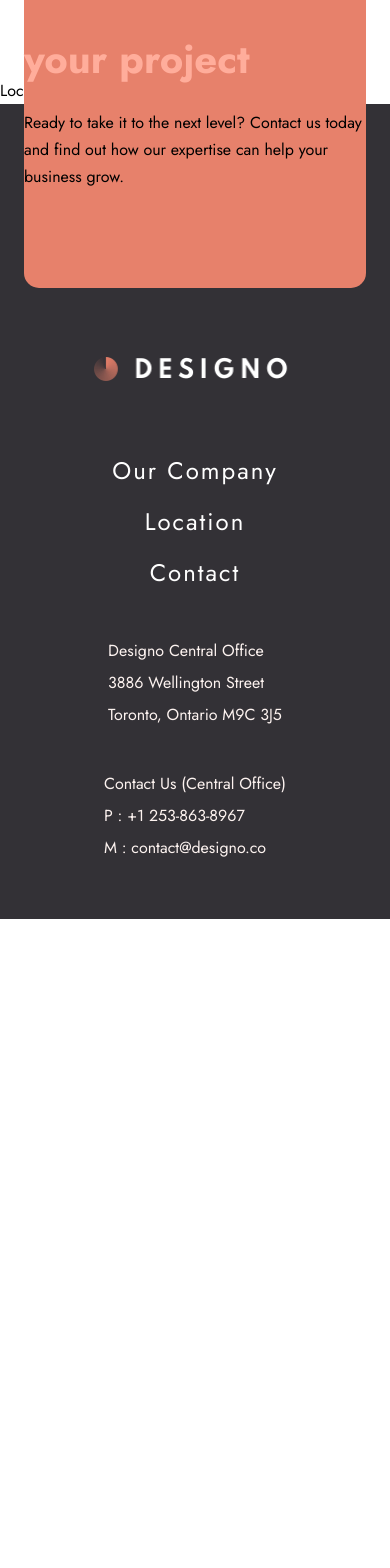
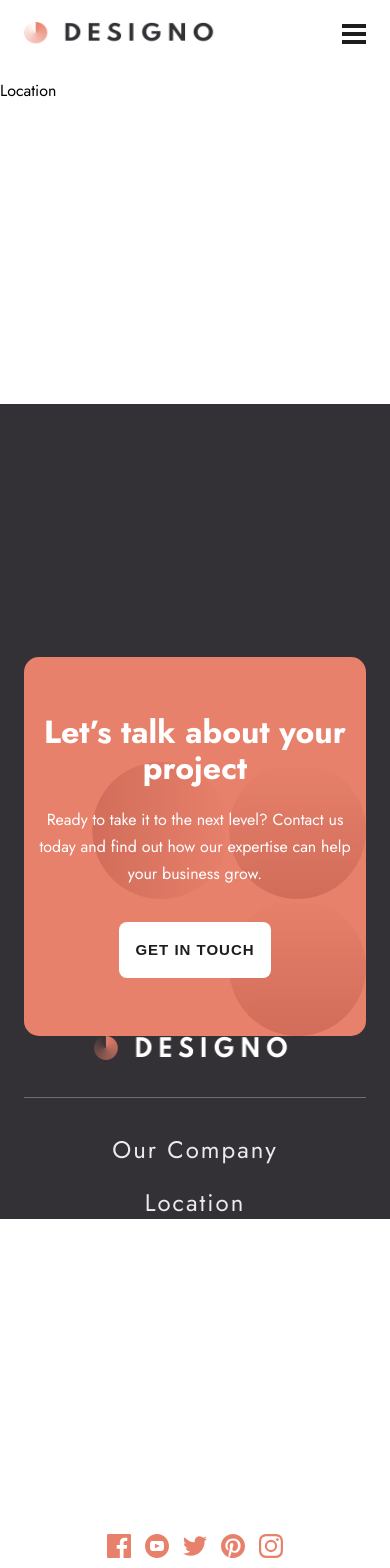
Before and after one commit to papilo-cloud/designo, a React (Vite) app: page /location in a window 390 px wide. Shown: the top 1568 px of the page. Before the commit the page ends 919 px from the top, so only its background shows below. Built offline with nearby package versions, Linux system fonts and the light colour scheme.

Commit message:
done with footer component for mobile

```diff
--- a/src/components/footer/FooterLink.tsx
+++ b/src/components/footer/FooterLink.tsx
@@ -1,6 +1,10 @@
 import { Link } from 'react-router-dom'
 import logo from '../../assets/logo/logo-light.png'
-// import '../../index.css'
+import facebook from '../../assets/shared/desktop/icon-facebook.svg'
+import instagram from '../../assets/shared/desktop/icon-instagram.svg'
+import pinterest from '../../assets/shared/desktop/icon-pinterest.svg'
+import twitter from '../../assets/shared/desktop/icon-twitter.svg'
+import youtube from '../../assets/shared/desktop/icon-youtube.svg'
 import './footer.css'
 
 
@@ -32,16 +36,18 @@ export const FooterLink = () => {
                 </div>
                 <div className="detail-item">
                     <p className="bold opac">Contact Us (Central Office)</p>
-                    <p className="bold opac">P : +1 253-863-8967</p>
-                    <p className="bold opac">M : contact@designo.co</p>
+                    <p className="opac">P : +1 253-863-8967</p>
+                    <p className="opac">M : contact@designo.co</p>
                 </div>
             </div>
-            <div className="details-social">
-                <span className="social-icon social-icon-facebook"></span>
-                <span className="social-icon social-icon-youtube"></span>
-                <span className="social-icon social-icon-twitter"></span>
-                <span className="social-icon social-icon-pinterest"></span>
-                <span className="social-icon social-icon-insta"></span>
+            <div className="social">
+                <ul role='list'>
+                    <li><img src={facebook} alt="soaicl-icon-facebook" role='img' /></li>
+                    <li><img src={youtube} alt="soaicl-icon-youtube" role='img' /></li>
+                    <li><img src={twitter} alt="soaicl-icon-twitter" role='img' /></li>
+                    <li><img src={pinterest} alt="soaicl-icon-pinterest" role='img' /></li>
+                    <li><img src={instagram} alt="soaicl-icon-instagram" role='img' /></li>
+                </ul>
             </div>
         </div>
     </div>
--- a/src/components/footer/Talk.tsx
+++ b/src/components/footer/Talk.tsx
@@ -1,12 +1,15 @@
 import '../../index.css'
+
+
 export const Talk = () => {
   return (
       <div className="talk">
           <div className="talk-text">
             <h1 className="title">Let’s talk about your project</h1>
-              <p>Ready to take it to the next level? Contact us today
-                 and find out how our expertise can help your business grow.</p>
+            <p>Ready to take it to the next level? Contact us today
+                and find out how our expertise can help your business grow.</p>
           </div>
+          <button className='btn btn-light'>get in touch</button>
       </div>
   )
 }
--- a/src/components/footer/footer.css
+++ b/src/components/footer/footer.css
@@ -5,22 +5,46 @@ footer{
     background-color: #333136;
     height: 815px;
     padding-top: 253px;
-    /* margin-top: 300px; */
+    margin-top: 300px;
     bottom: 0;
 }
 .talk{
     position: absolute;
+    position: relative;
     background-color: #E7816B;
     border-radius: 15px;
     top: -80%;
     height: 379px;
+    width: 100%;
+    padding: 14px 10px;
+    display: flex;
+    flex-direction: column;
+    justify-content: center;
+    gap: 35px;
+    align-items: center;
+    background-image: url('../../assets/shared/mobile/bg-pattern-design-pages-intro-mobile.svg');
+    background-size: contain;
+    background-size: 120%;
+    background-position: 100% 100%;
+    background-repeat: no-repeat;
+}
+.talk .talk-text{
+    position: relative;
+    text-align: center;
+    margin-inline: auto;
+    /* width: 299px; */
+    /* height: 173px; */
+    color: #fff;
+}
+.talk .talk-text h1{
+    margin-bottom: 20px;
 }
 footer .footer-link{
     position: relative;
     margin: 0;
     padding: 0;
     width: 100%;
-    height: 560px;
+    height: 540px;
     /* height: 498px; */
     display: flex;
     justify-content: space-between;
@@ -51,7 +75,8 @@ footer .footer-link{
     content: '';
     width: 100%;
     height: 1px;
-    top: -30px;
+    top: -40px;
+    background-color: rgba(253, 243, 240, 0.3);
 }
 .list .logo img{
     width: 200px;
@@ -61,7 +86,7 @@ footer .footer-link{
     position: relative;
     display: flex;
     flex-direction: column;
-    gap: 22px;
+    gap: 24px;
     width: 100%;
     height: 127px;
     justify-content: flex-end;
@@ -73,7 +98,7 @@ footer .footer-link{
     font-weight: 400;
     letter-spacing: 2px;
     line-height: 25px;
-    color: #fff;
+    color: rgba(255, 255, 255, .9);
 }
 .details{
     position: relative;
@@ -86,7 +111,7 @@ footer .footer-link{
     justify-content: space-evenly;
 }
 .details .detail{
-    height: 80%;
+    height: 70%;
     display: flex;
     justify-content: space-between;
     align-items: center;
@@ -95,14 +120,30 @@ footer .footer-link{
 .detail .detail-item{
     display: flex;
     flex-direction: column;
-    gap: 5px;
-    color: #fdf3f0;
+    color: rgba(255, 255, 255, 0.4);
+    align-items: center;
 }
-.detail .detail-item p .opac{
-
+.detail .detail-item .opac{
+    letter-spacing: 1px;
+    font-size: .8em;
 }
-.details .details-social{
+.detail .detail-item .bold{
+    color: rgba(255, 255, 255, 0.6);
+    font-weight: 700;
+}
+.details .social{
+    position: relative;
+    width: 100%;
+    display: flex;
+    justify-content: center;
+    align-items: flex-end;
     height: 20%;
+}
+.social ul{
+    display: flex;
+    align-items: center;
+    gap: 14px;
+    width: auto;
 }
 
 @media (min-width: 48em) {
--- a/src/index.css
+++ b/src/index.css
@@ -23,7 +23,6 @@ h1 {
   .title {
     font-size: 2.5em;
     line-height: 2.5em;
-    color: #FFAD9B;
   }
 
   h2 {
@@ -61,6 +60,7 @@ button{
   border-radius: 8px;
   letter-spacing: 1px;
   text-transform: uppercase;
+  font-weight: 700;
 }
 .app .btn-light{
   color: #1D1C1E;
@@ -97,7 +97,7 @@ ul{
         line-height: 36px;
         letter-spacing: 1.399999976158142px;
       }
-      h1.little-h1 {
+      .title {
         font-size: 2em;
         line-height: 36px;
       }
```
